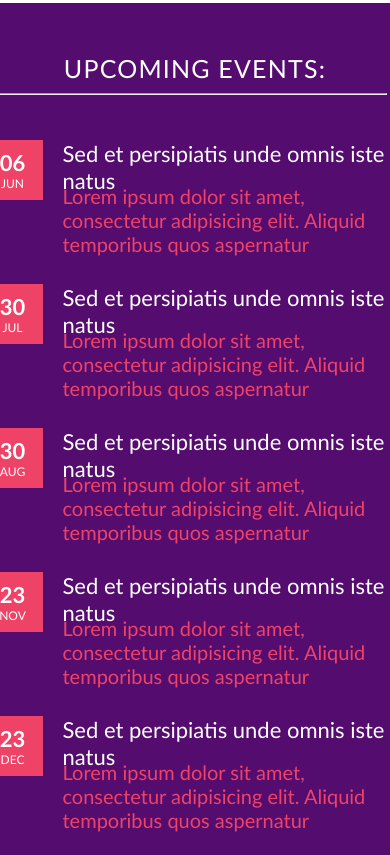
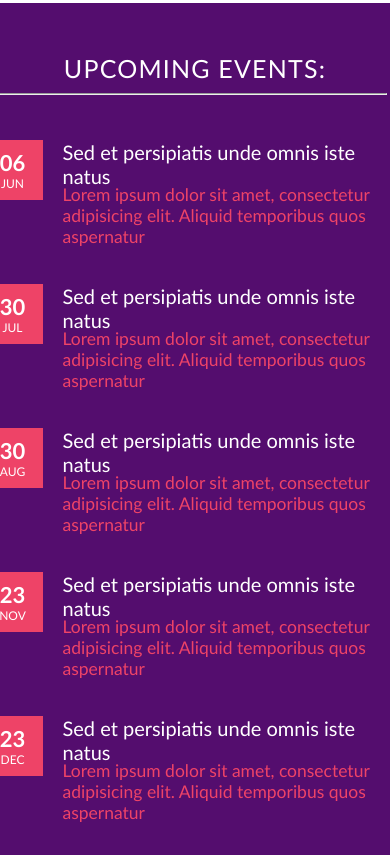
Before and after one commit to N215-kbriske/final-project, a website with bundled scripts: page index.html in a window 390 px wide. Shown: the part 789-1644 px from the top of the page. Built offline with nearby package versions, Linux system fonts and the light colour scheme; files whose address does not match are found by name.

Commit message:
changed the font size on home for responsiveness

```diff
--- a/scss/home.scss
+++ b/scss/home.scss
@@ -273,12 +273,12 @@
 
             .event-heading {
               // border: 2px solid yellow;
-              font-size: 22px;
+              font-size: 20px;
             }
 
             .event-content {
               // border: 2px solid orange;
-              font-size: 20px;
+              font-size: 17.5px;
             }
           }
         }
```
Also changed, not shown: css/styles.css.
